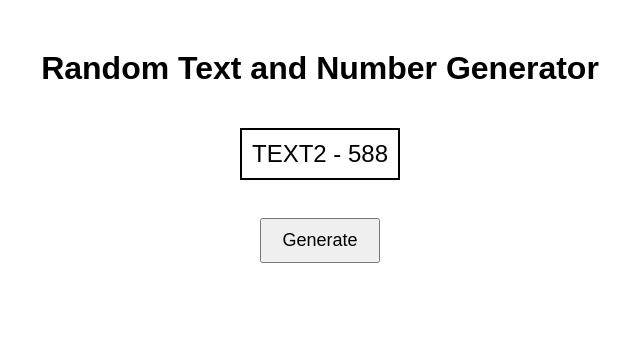
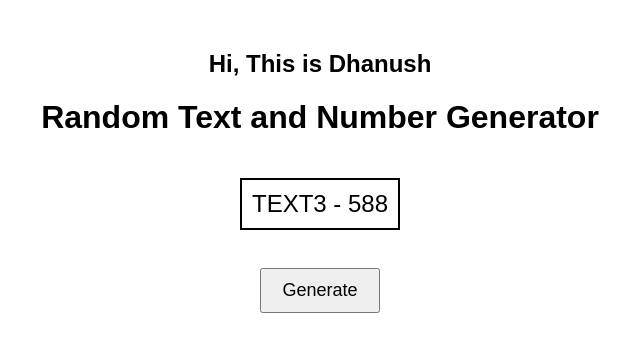
Before and after one commit to Blitz17/SIT725, a plain HTML site: page 1.4P/index.html in a window 1280 px wide. Shown: the whole page, without its empty margins (320-960 px from the left). Drawn offline with Linux system fonts and the light colour scheme.

Commit message:
added 2 more texts

```diff
--- a/1.4P/index.html
+++ b/1.4P/index.html
@@ -8,6 +8,7 @@
     </style>
 </head>
 <body>
+    <h2>Hi, This is Dhanush</h2>
     <h1>Random Text and Number Generator</h1>
     <div id="display">Click the button to generate!</div>
     <br><br>
--- a/1.4P/scripts.js
+++ b/1.4P/scripts.js
@@ -1,4 +1,4 @@
-const randomTexts = ["TEXT1", "TEXT2", "TEXT3", "TEXT4", "TEXT5", "TEXT6", "TEXT7", "TEXT8"];
+const randomTexts = ["TEXT1", "TEXT2", "TEXT3", "TEXT4", "TEXT5", "TEXT6", "TEXT7", "TEXT8", "TEXT9", "TEXT10"];
 
 function generateRandom() {
     const randomText = randomTexts[Math.floor(Math.random() * randomTexts.length)];
```
